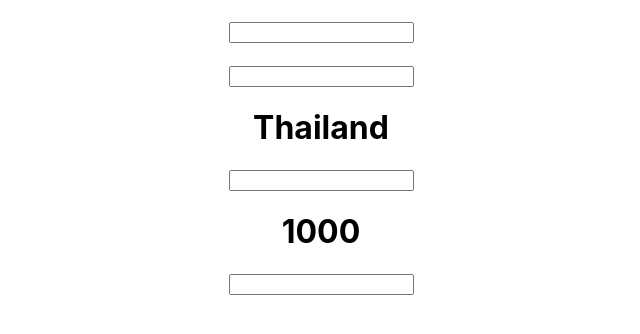
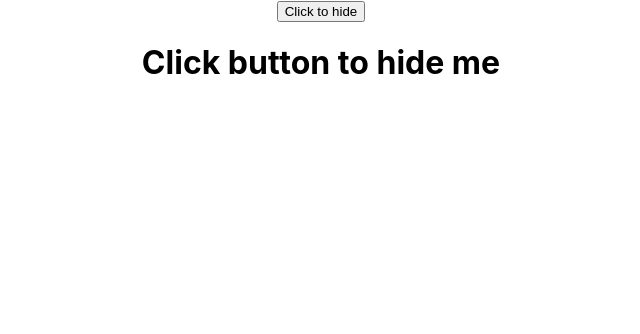
Before and after one commit to AofPatiphan/Create-React-App, a React (Create React App) app: page / in a window 1280 px wide. Shown: the top 334 px of the page, without its empty margins (319-959 px from the left). Built offline with nearby package versions, Linux system fonts and the light colour scheme.

Commit message:
completed

```diff
--- a/src/App.js
+++ b/src/App.js
@@ -2,39 +2,27 @@
 import { useState } from "react";
 
 function App() {
-  let state = useState(""); //ค่าเริ่มต้นที่จะให้โชว์ อันนี้ตั้งเป็น empty string return ค่าเป็น array โดย index 0 เก็บค่า state ปัจจุบัน,index 1 เก็บฟังก์ชันที่ใช้อัพเดทค่า state
-  let state1 = useState("");
-  let [country, setCountry] = useState("Thailand");
-  let [population, setPopulation] = useState("1000");
-  let value = "";
+  const [state, setState] = useState("");
+  const [visible, setVisible] = useState(true);
 
-  const handleChange = (event) => {
-    value = event.target.value; //ประกาศตัวแปรมารับค่าที่พิมพ์เข้าไป
-    state[1](value); // ให้ state ถัดมาเป็นค่าที่พิมพ์เข้าไป //ของเดิม state[0] เป็น ""
-  };
-  const handleChange1 = (event) => {
-    value = event.target.value; //ประกาศตัวแปรมารับค่าที่พิมพ์เข้าไป
-    state1[1](value); // ให้ state ถัดมาเป็นค่าที่พิมพ์เข้าไป //ของเดิม state[0] เป็น ""
-  };
-  const handleChange2 = (event) => {
-    value = event.target.value; //ประกาศตัวแปรมารับค่าที่พิมพ์เข้าไป
-    setCountry(value); // ให้ state ถัดมาเป็นค่าที่พิมพ์เข้าไป //ของเดิม state[0] เป็น "" , setCountry คือ index 1 ที่เก็บค่าที่พิมพ์เข้าไป
-  };
-  const handleChange3 = (event) => {
-    value = event.target.value; //ประกาศตัวแปรมารับค่าที่พิมพ์เข้าไป
-    setPopulation(value); // ให้ state ถัดมาเป็นค่าที่พิมพ์เข้าไป //ของเดิม state[0] เป็น ""
+  const handleClick = (event) => {
+    // value = "hide";
+    // state[0](value);
+    setVisible(!visible); // วิธีลัด ถ้างงให้ดูด้านล่าง
+
+    // if (visible === false) {
+    //   setVisible(true);
+    // } else {
+    //   setVisible(false);
+    // }
   };
 
   return (
     <div className="App">
-      <h1>{state[0]}</h1>
-      <input type="text" onChange={handleChange} />
-      <h1>{state1[0]}</h1>
-      <input type="text" onChange={handleChange1} />
-      <h1>{country}</h1>
-      <input type="text" onChange={handleChange2} />
-      <h1>{population}</h1>
-      <input type="text" onChange={handleChange3} />
+      <button onClick={handleClick}>
+        {visible ? "Click to hide " : "Click to show"}
+      </button>
+      <h1 className={visible ? "" : "hide"}>Click button to hide me</h1>
     </div>
   );
 }
--- a/src/index.css
+++ b/src/index.css
@@ -1,13 +1,17 @@
 body {
   margin: 0;
-  font-family: -apple-system, BlinkMacSystemFont, 'Segoe UI', 'Roboto', 'Oxygen',
-    'Ubuntu', 'Cantarell', 'Fira Sans', 'Droid Sans', 'Helvetica Neue',
+  font-family: -apple-system, BlinkMacSystemFont, "Segoe UI", "Roboto", "Oxygen",
+    "Ubuntu", "Cantarell", "Fira Sans", "Droid Sans", "Helvetica Neue",
     sans-serif;
   -webkit-font-smoothing: antialiased;
   -moz-osx-font-smoothing: grayscale;
 }
 
 code {
-  font-family: source-code-pro, Menlo, Monaco, Consolas, 'Courier New',
+  font-family: source-code-pro, Menlo, Monaco, Consolas, "Courier New",
     monospace;
 }
+
+.hide {
+  display: none;
+}
```
